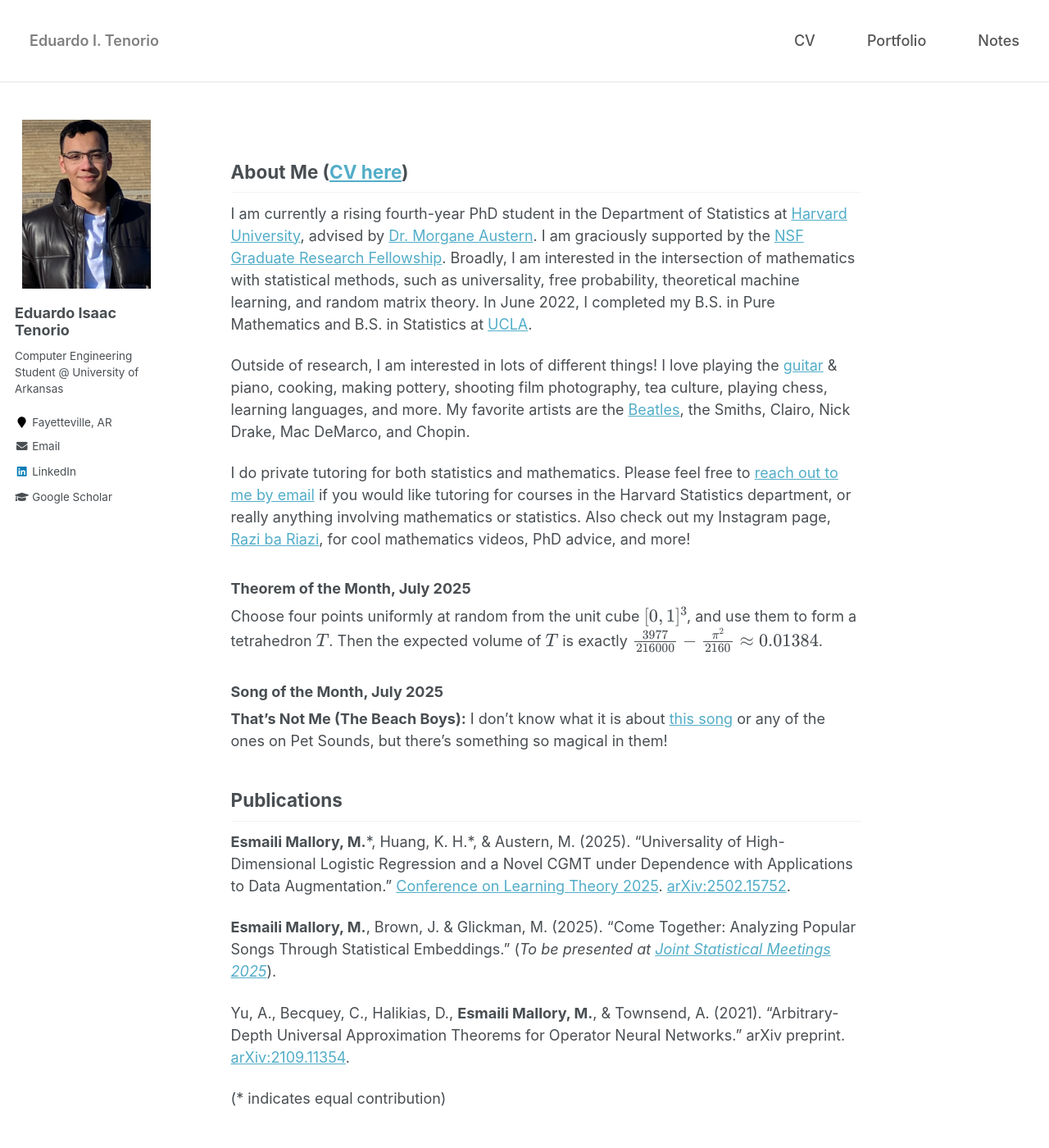
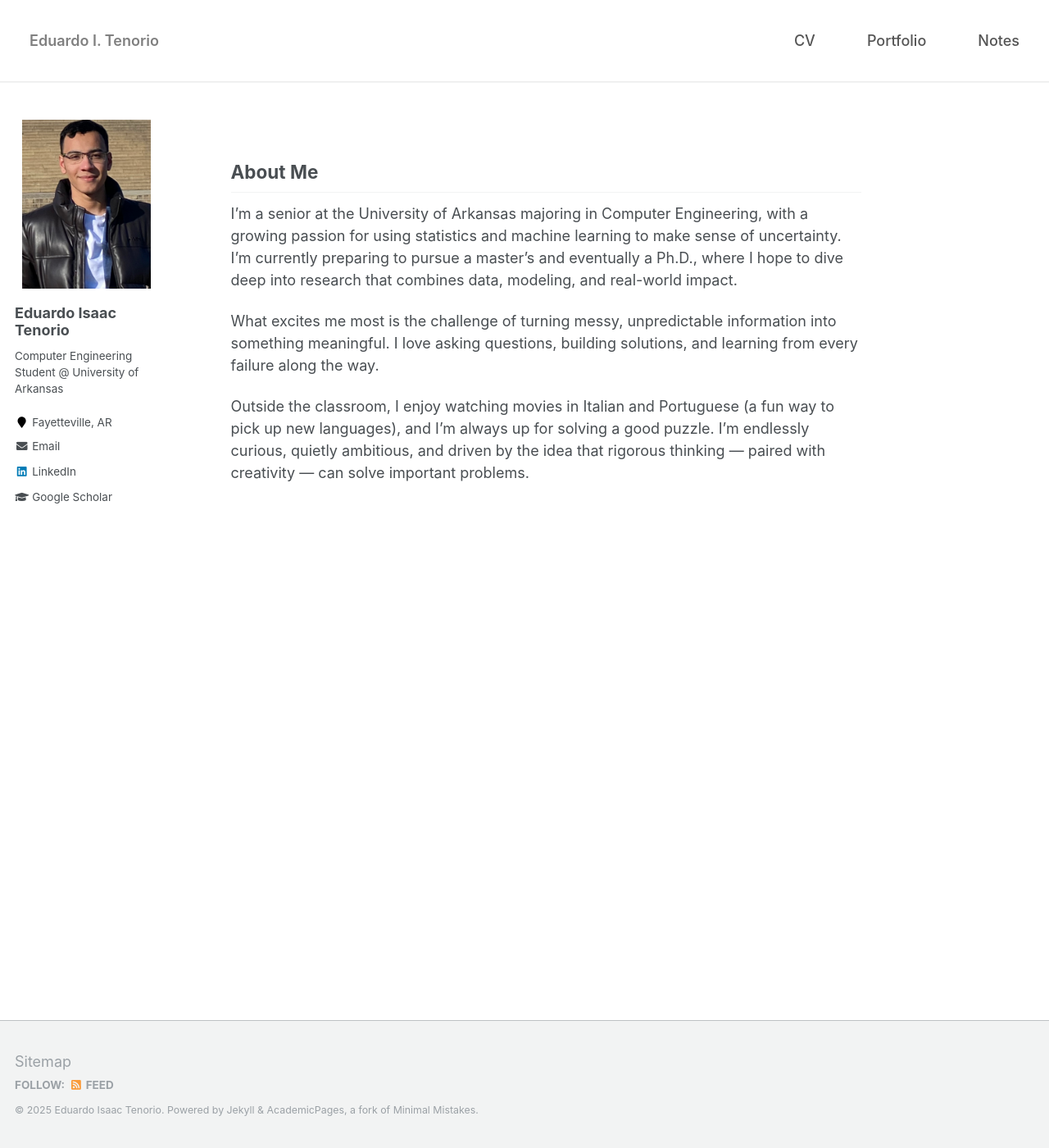
Before and after one commit to edtenorio/edtenorio.github.io, a Jekyll site: the page built from _pages/about.md, in a window 1280 px wide and 1400 px high. Shown: the whole window at 82% size. Built offline with Jekyll 4.4.1, drawn with Linux system fonts in a browser that asks for light colours; formulas are drawn with MathJax 3; some of the changed text lies outside the part shown.

Commit message:
Update about.md

```diff
--- a/_pages/about.md
+++ b/_pages/about.md
@@ -7,37 +7,10 @@ redirect_from:
   - /about/
   - /about.html
 ---
-## About Me ([CV here](https://mattesmaili.github.io/files/Resume.pdf))
+## About Me
 
-I am currently a rising fourth-year PhD student in the Department of Statistics at [Harvard University](https://statistics.fas.harvard.edu/), advised by [Dr. Morgane Austern](https://sites.google.com/view/morganeaustern/home?authuser=0). I am graciously supported by the [NSF Graduate Research Fellowship](https://www.nsfgrfp.org/). Broadly, I am interested in the intersection of mathematics with statistical methods, such as universality, free probability, theoretical machine learning, and random matrix theory. In June 2022, I completed my B.S. in Pure Mathematics and B.S. in Statistics at [UCLA](https://ww3.math.ucla.edu/).
+I’m a senior at the University of Arkansas majoring in Computer Engineering, with a growing passion for using statistics and machine learning to make sense of uncertainty. I’m currently preparing to pursue a master’s and eventually a Ph.D., where I hope to dive deep into research that combines data, modeling, and real-world impact.
 
-Outside of research, I am interested in lots of different things! I love playing the [guitar](https://mattesmaili.github.io/files/guitar.png) & piano, cooking, making pottery, shooting film photography, tea culture, playing chess, learning languages, and more. My favorite artists are the [Beatles](https://open.spotify.com/playlist/07ZKf7841juhmGlI6LMfBd?si=4511ac89f1d14618), the Smiths, Clairo, Nick Drake, Mac DeMarco, and Chopin.
+What excites me most is the challenge of turning messy, unpredictable information into something meaningful. I love asking questions, building solutions, and learning from every failure along the way.
 
-I do private tutoring for both statistics and mathematics. Please feel free to [reach out to me by email](mailto:matthewmallory@fas.harvard.edu) if you would like tutoring for courses in the Harvard Statistics department, or really anything involving mathematics or statistics. Also check out my Instagram page, [Razi ba Riazi](https://www.instagram.com/razibariazi), for cool mathematics videos, PhD advice, and more!
-
-### Theorem of the Month, July 2025
-
-Choose four points uniformly at random from the unit cube $[0,1]^3$, and use them to form a tetrahedron $T$. Then the expected volume of $T$ is exactly $\frac{3977}{216000} - \frac{\pi^2}{2160} \approx 0.01384$.
-
-### Song of the Month, July 2025
-
-**That's Not Me (The Beach Boys):** I don't know what it is about [this song](https://open.spotify.com/track/0VJZtH2OjNKskNegMVIzYR?si=2fa99a2674b94b72) or any of the ones on Pet Sounds, but there's something so magical in them!
-
-## Publications
-
-**Esmaili Mallory, M.**\*, Huang, K. H.\*, & Austern, M. (2025). "Universality of High-Dimensional Logistic Regression and a Novel CGMT under Dependence with Applications to Data Augmentation." [Conference on Learning Theory 2025](https://learningtheory.org/colt2025/). [arXiv:2502.15752](https://arxiv.org/abs/2502.15752).
-
-**Esmaili Mallory, M.**, Brown, J. & Glickman, M. (2025). "Come Together: Analyzing Popular Songs Through Statistical Embeddings." (*To be presented at [Joint Statistical Meetings 2025](https://ww2.amstat.org/meetings/jsm/2025/)*).
-
-Yu, A., Becquey, C., Halikias, D., **Esmaili Mallory, M.**, & Townsend, A. (2021). "Arbitrary-Depth Universal Approximation Theorems for Operator Neural Networks." arXiv preprint. [arXiv:2109.11354](https://arxiv.org/abs/2109.11354).
-
-(\* indicates equal contribution)
-
-## Teaching
-• **Stat 149:** Introduction to Generalized Linear Models, [Dr. Mark Glickman](http://www.glicko.net/). Harvard University, Spring 2024.
-
-• **Stat 104:** Introduction to Quantitative Methods for Economics, [Dr. Kevin Rader](https://statistics.fas.harvard.edu/people/kevin-rader). Harvard University, Fall 2023.
-
-• **Math 115A:** Linear Algebra, [Dr. Will Conley](https://www.math.ucla.edu/~wconley/). UCLA, Winter 2022.
-
-• **Math 115A:** Linear Algebra, [Dr. Christy Hazel](https://christyhazel.github.io/). UCLA, Spring 2021.
+Outside the classroom, I enjoy watching movies in Italian and Portuguese (a fun way to pick up new languages), and I’m always up for solving a good puzzle. I’m endlessly curious, quietly ambitious, and driven by the idea that rigorous thinking — paired with creativity — can solve important problems.
```
